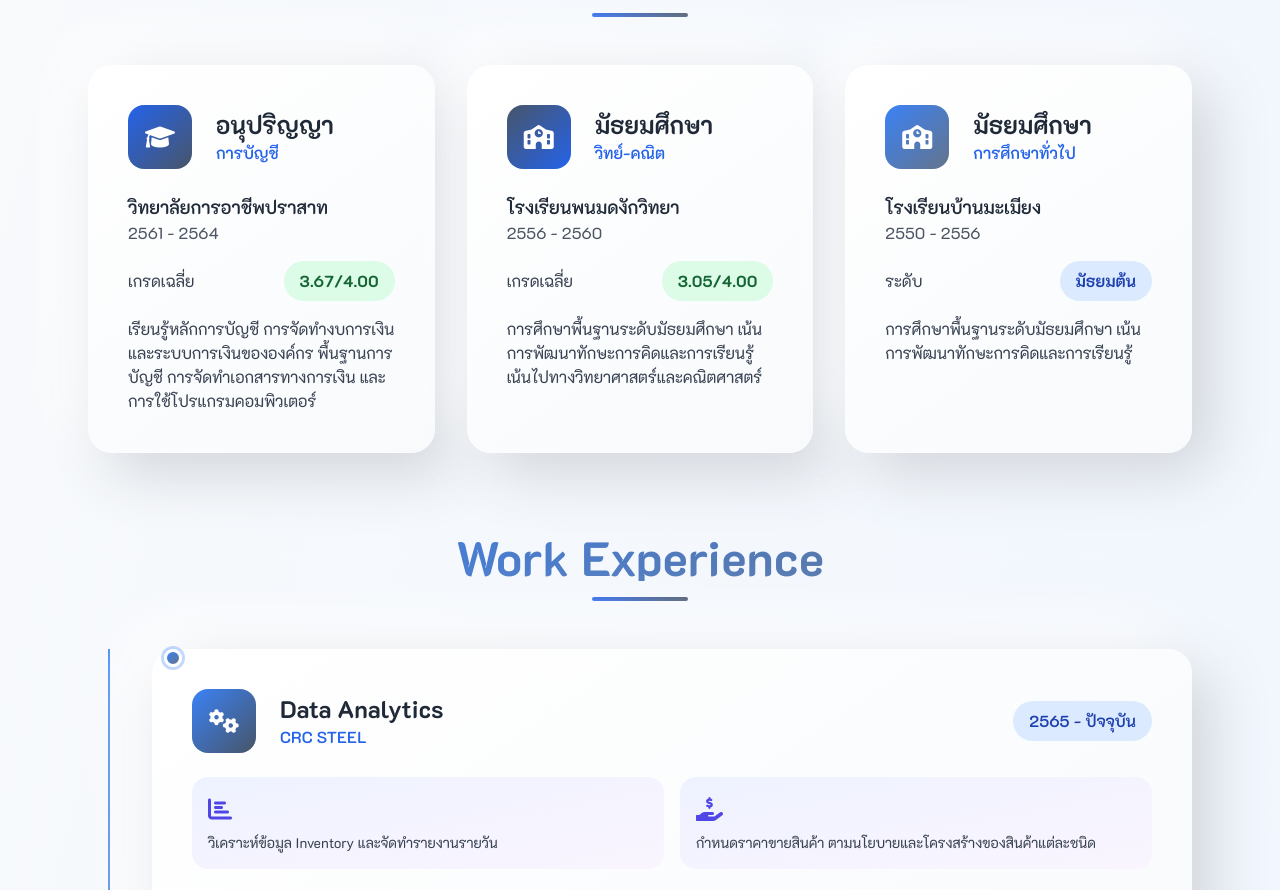
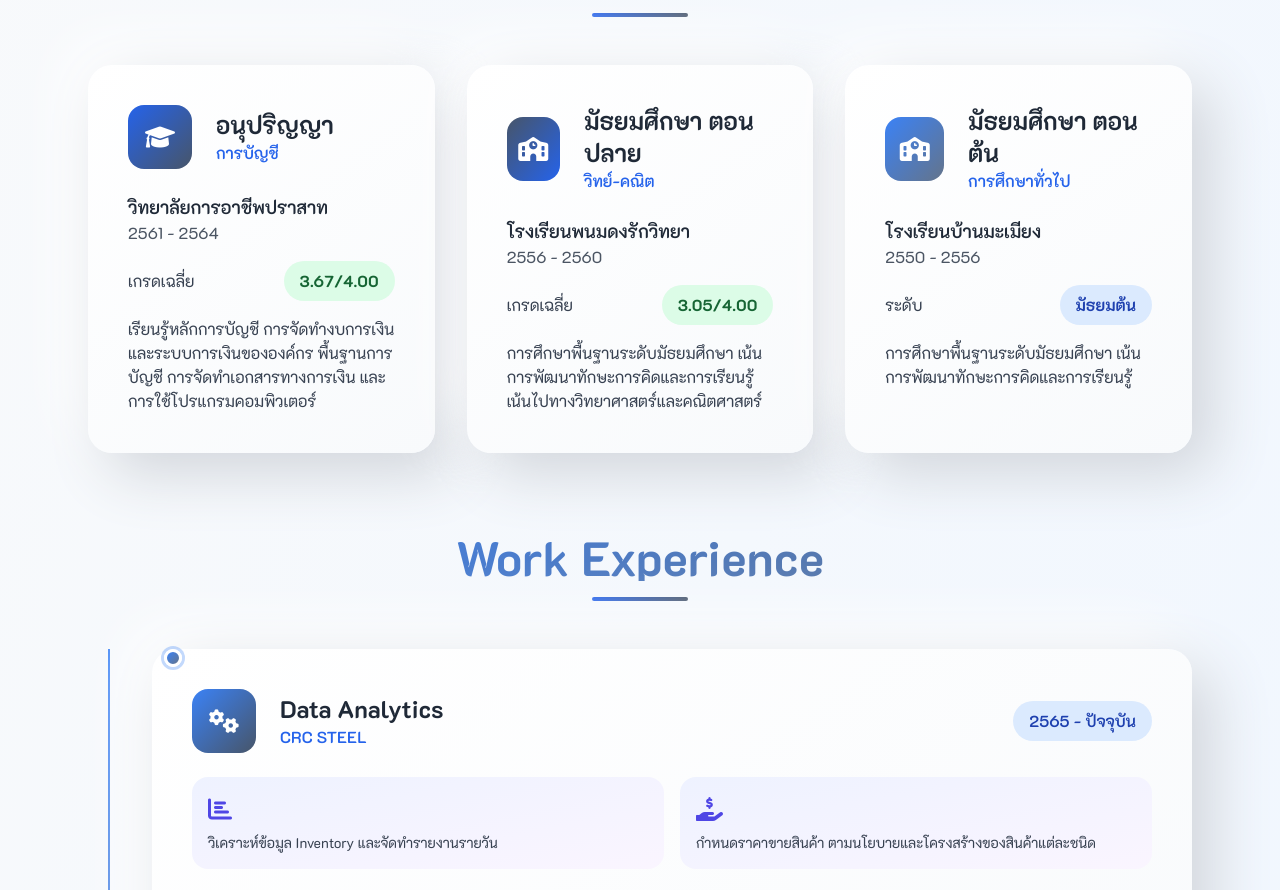
Before and after one commit to kemxxiii/portfulio, a plain HTML site: page index.html in a window 1280 px wide. Shown: the part 1478-2368 px from the top of the page. Drawn offline with nearby package versions, Linux system fonts and the light colour scheme.

Commit message:
index.html

```diff
--- a/index.html
+++ b/index.html
@@ -127,13 +127,13 @@
                             <i class="fas fa-school text-2xl text-white"></i>
                         </div>
                         <div>
-                            <h3 class="text-2xl font-bold text-gray-800">มัธยมศึกษา</h3>
+                            <h3 class="text-2xl font-bold text-gray-800">มัธยมศึกษา ตอนปลาย</h3>
                             <p class="text-blue-600 font-semibold">วิทย์-คณิต</p>
                         </div>
                     </div>
 
                     <div class="mb-4">
-                        <p class="text-lg font-semibold text-gray-800">โรงเรียนพนมดงักวิทยา</p>
+                        <p class="text-lg font-semibold text-gray-800">โรงเรียนพนมดงรักวิทยา</p>
                         <p class="text-gray-600">2556 - 2560</p>
                     </div>
 
@@ -153,7 +153,7 @@
                             <i class="fas fa-school text-2xl text-white"></i>
                         </div>
                         <div>
-                            <h3 class="text-2xl font-bold text-gray-800">มัธยมศึกษา</h3>
+                            <h3 class="text-2xl font-bold text-gray-800">มัธยมศึกษา ตอนต้น</h3>
                             <p class="text-blue-600 font-semibold">การศึกษาทั่วไป</p>
                         </div>
                     </div>
```
